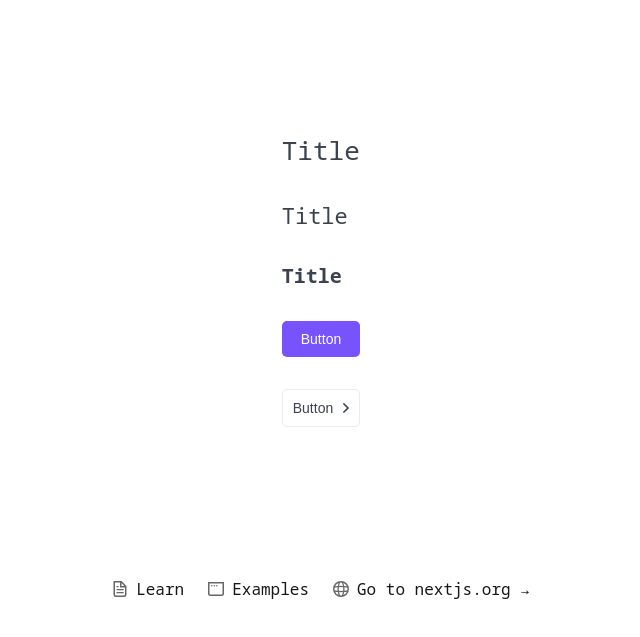
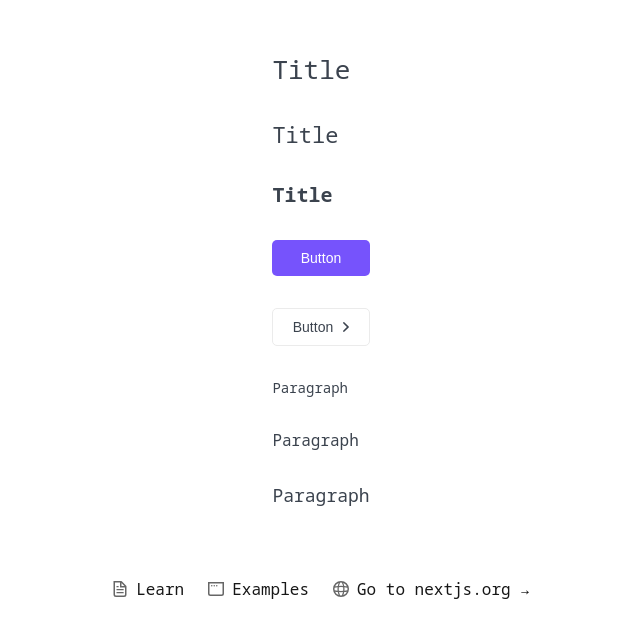
Before and after one commit to RuslSatt/rating-app, a Next.js app: page / in a window 1280 px wide. Shown: the part 121-758 px from the top of the page, without its empty margins (319-959 px from the left). Built offline with nearby package versions, Linux system fonts and the light colour scheme.

Commit message:
feat: add Paragraph component
- Added multiple instances of Paragraph with varying sizes to enhance content structure.

```diff
--- a/src/app/page.tsx
+++ b/src/app/page.tsx
@@ -1,6 +1,6 @@
 import Image from 'next/image';
 import styles from './page.module.css';
-import { HTag, Button, ButtonAppearance, ButtonArrow } from '@/components';
+import { HTag, Button, ButtonAppearance, ButtonArrow, Paragraph } from '@/components';
 
 export default function Home() {
   return (
@@ -13,6 +13,9 @@ export default function Home() {
         <Button appearance={ButtonAppearance.GHOST} arrow={ButtonArrow.RIGHT}>
           Button
         </Button>
+        <Paragraph size='s'>Paragraph</Paragraph>
+        <Paragraph size='m'>Paragraph</Paragraph>
+        <Paragraph size='l'>Paragraph</Paragraph>
       </main>
       <footer className={styles.footer}>
         <a
--- /dev/null
+++ b/src/components/Paragraph/Paragraph.module.css
@@ -0,0 +1,17 @@
+.paragraph {
+  font-family: var(--font-family);
+  font-weight: 400;
+  color: var(--color-text);
+}
+
+.paragraph.s {
+  font-size: 14px;
+}
+
+.paragraph.m {
+  font-size: 16px;
+}
+
+.paragraph.l {
+  font-size: 18px;
+}
--- /dev/null
+++ b/src/components/Paragraph/Paragraph.tsx
@@ -0,0 +1,17 @@
+import classNames from 'classnames';
+import styles from './Paragraph.module.css';
+
+export interface ParagraphProps extends React.HTMLAttributes<HTMLParagraphElement> {
+  children: React.ReactNode;
+  size?: 's' | 'm' | 'l';
+}
+
+export const Paragraph: React.FC<ParagraphProps> = (props) => {
+  const { children, size = 'm', ...otherProps } = props;
+
+  return (
+    <p className={classNames(styles.paragraph, styles[size])} {...otherProps}>
+      {children}
+    </p>
+  );
+};
--- a/src/components/index.ts
+++ b/src/components/index.ts
@@ -1,2 +1,3 @@
 export * from './Htag/HTag';
 export * from './Button/Button';
+export * from './Paragraph/Paragraph';
```
